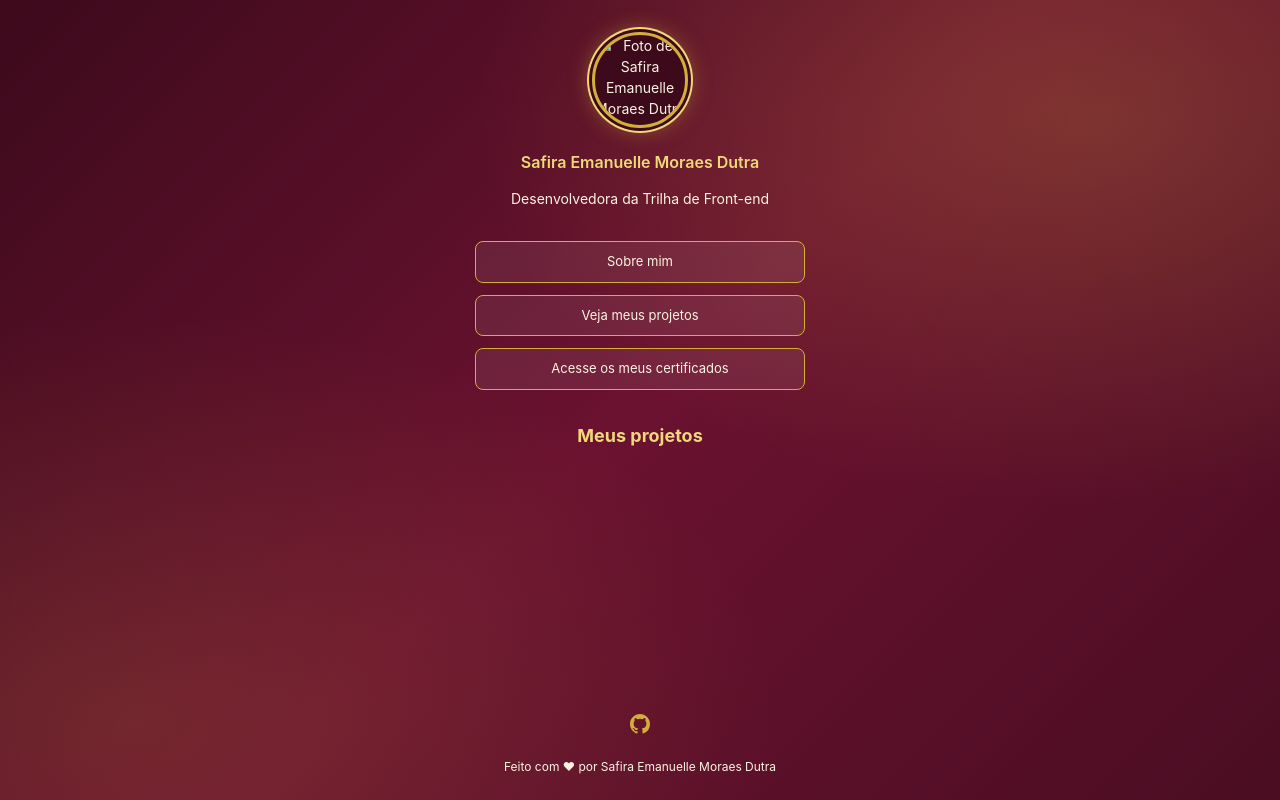
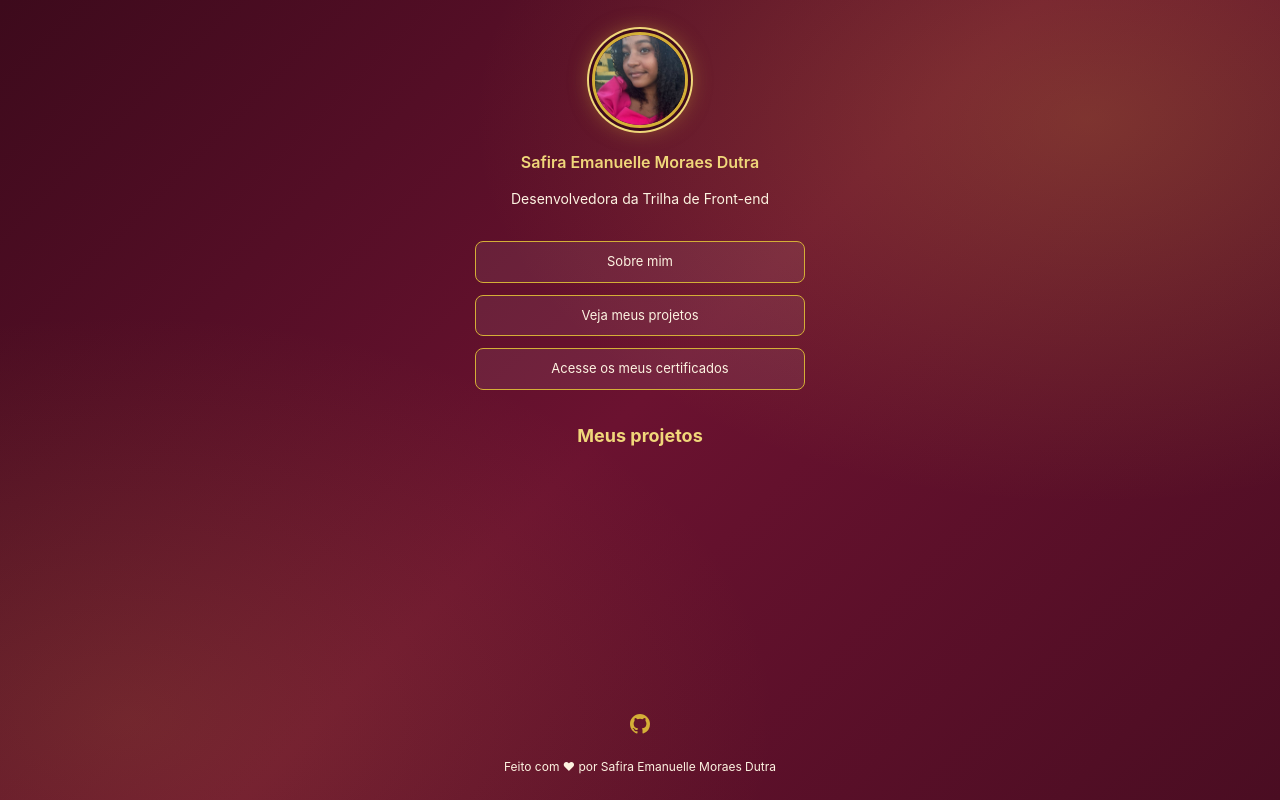
Before and after one commit to safdutra/portifolio-trilhas, a plain HTML site: page projetos.html in a window 1280 px wide. Drawn offline with Linux system fonts and the light colour scheme.

Commit message:
Update image source in projetos.html

```diff
--- a/projetos.html
+++ b/projetos.html
@@ -9,7 +9,7 @@
 <body>
   <main>
     <header class="perfil">
-      <img src="img/foto.jpg" alt="Foto de Safira Emanuelle Moraes Dutra">
+      <img src="foto.jpg" alt="Foto de Safira Emanuelle Moraes Dutra">
       <h1>Safira Emanuelle Moraes Dutra</h1>
       <p>Desenvolvedora da Trilha de Front-end</p>
     </header>
```
